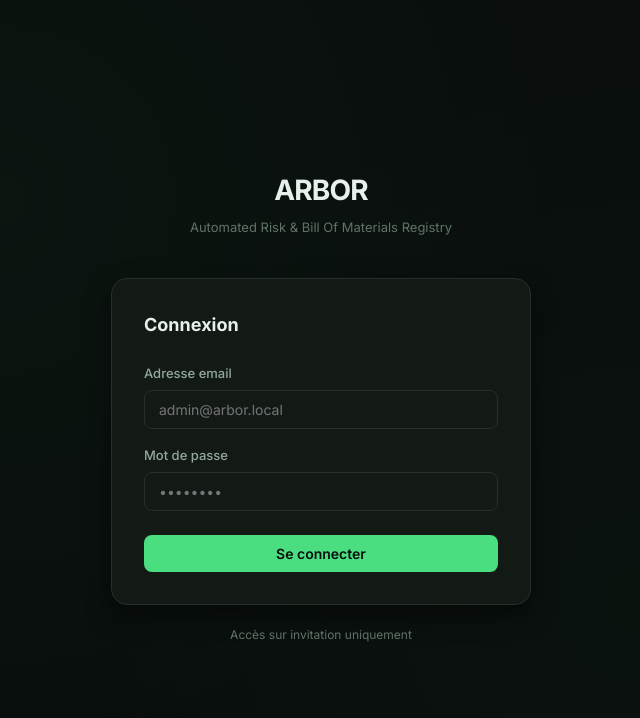
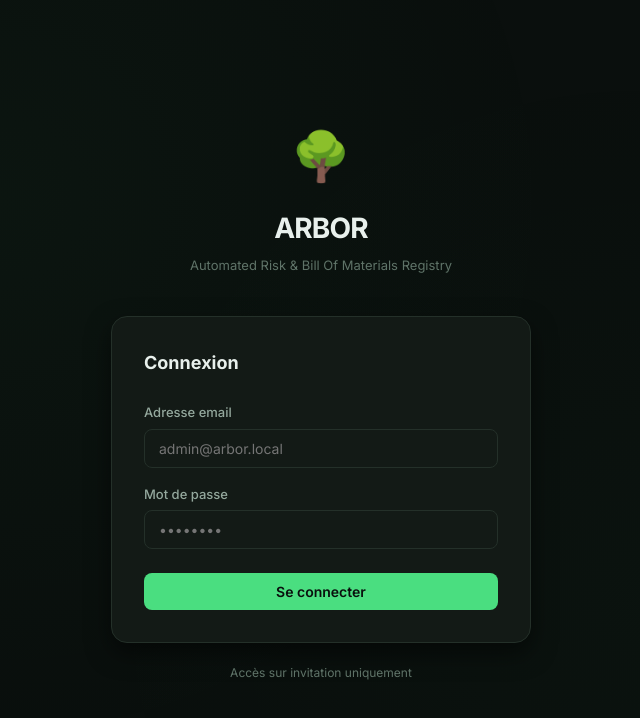
Before and after one commit to PercyaDJ/Arbor, a React (Vite) app in the folder frontend/: page /login in a window 1280 px wide. Shown: the top 718 px of the page, without its empty margins (319-959 px from the left). Built offline with nearby package versions, Linux system fonts and the light colour scheme.

Commit message:
feat: add logo to login page, standardize title formatting, and update database URL configuration in install script

```diff
--- a/frontend/index.html
+++ b/frontend/index.html
@@ -3,11 +3,11 @@
   <head>
     <meta charset="UTF-8" />
     <meta name="viewport" content="width=device-width, initial-scale=1.0" />
-    <meta name="description" content="ARBOR — Registre centralisé de SBOM/CBOM connecté aux sources de vulnérabilités" />
+    <meta name="description" content="ARBOR - Registre centralisé de SBOM/CBOM connecté aux sources de vulnérabilités" />
     <link rel="preconnect" href="https://fonts.googleapis.com" />
     <link rel="preconnect" href="https://fonts.gstatic.com" crossorigin />
     <link href="https://fonts.googleapis.com/css2?family=Inter:wght@300;400;500;600;700&display=swap" rel="stylesheet" />
-    <title>ARBOR — Automated Risk & BOM Registry</title>
+    <title>ARBOR - Automated Risk & BOM Registry</title>
   </head>
   <body>
     <div id="root"></div>
--- a/frontend/src/pages/LoginPage.tsx
+++ b/frontend/src/pages/LoginPage.tsx
@@ -48,7 +48,7 @@ export function LoginPage() {
       }}>
         {/* Logo */}
         <div style={{ textAlign: 'center', marginBottom: '40px' }}>
-          <div style={{ fontSize: '48px', marginBottom: '12px' }}></div>
+          <div style={{ fontSize: '48px', marginBottom: '12px' }}>🌳</div>
           <h1 style={{
             fontSize: '28px', fontWeight: 800, color: 'var(--text-primary)',
             margin: '0 0 4px', letterSpacing: '-0.03em',
```
Also changed, not shown: 1 other file (tests, documents, lock files or other folders).
